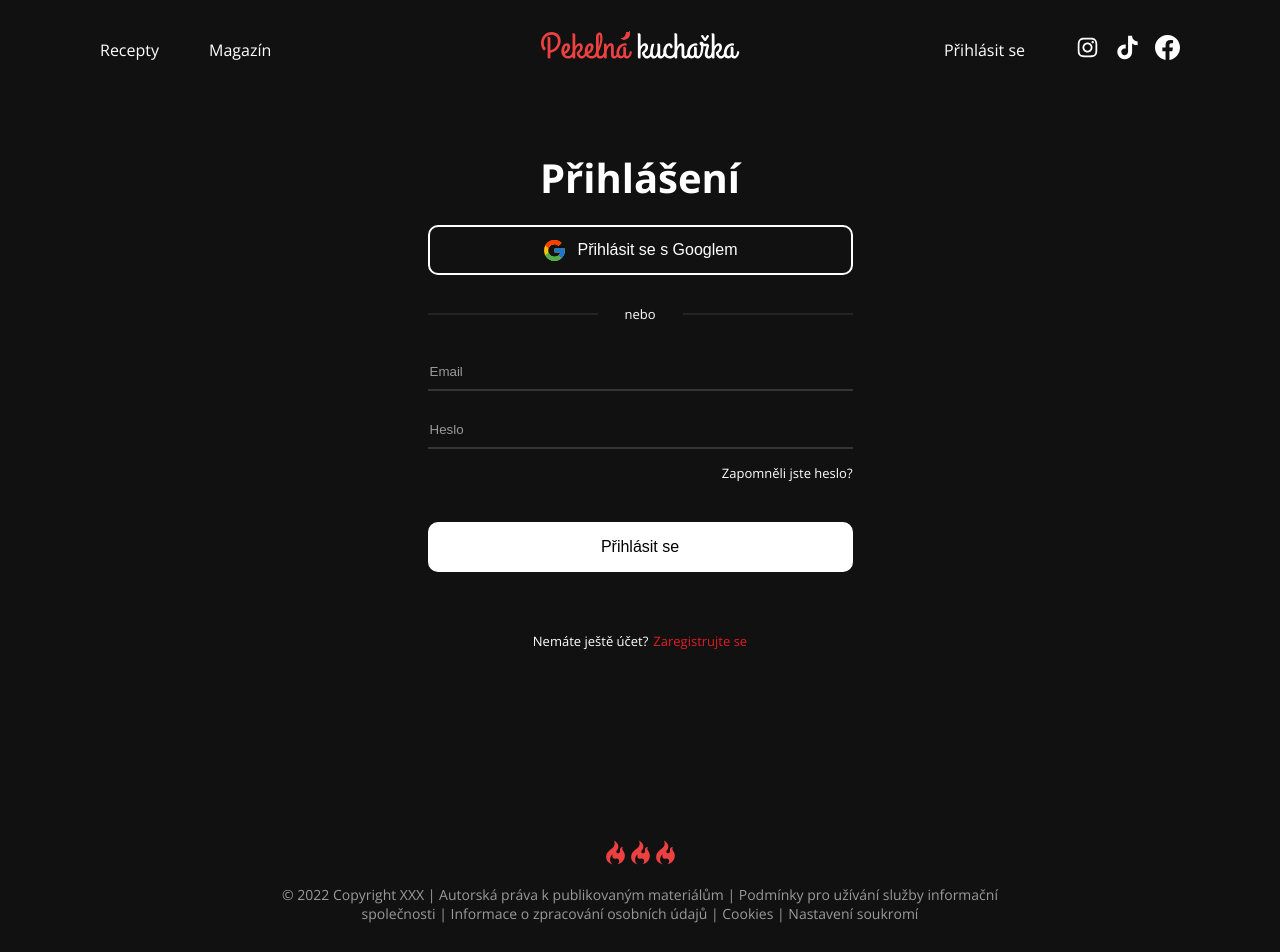
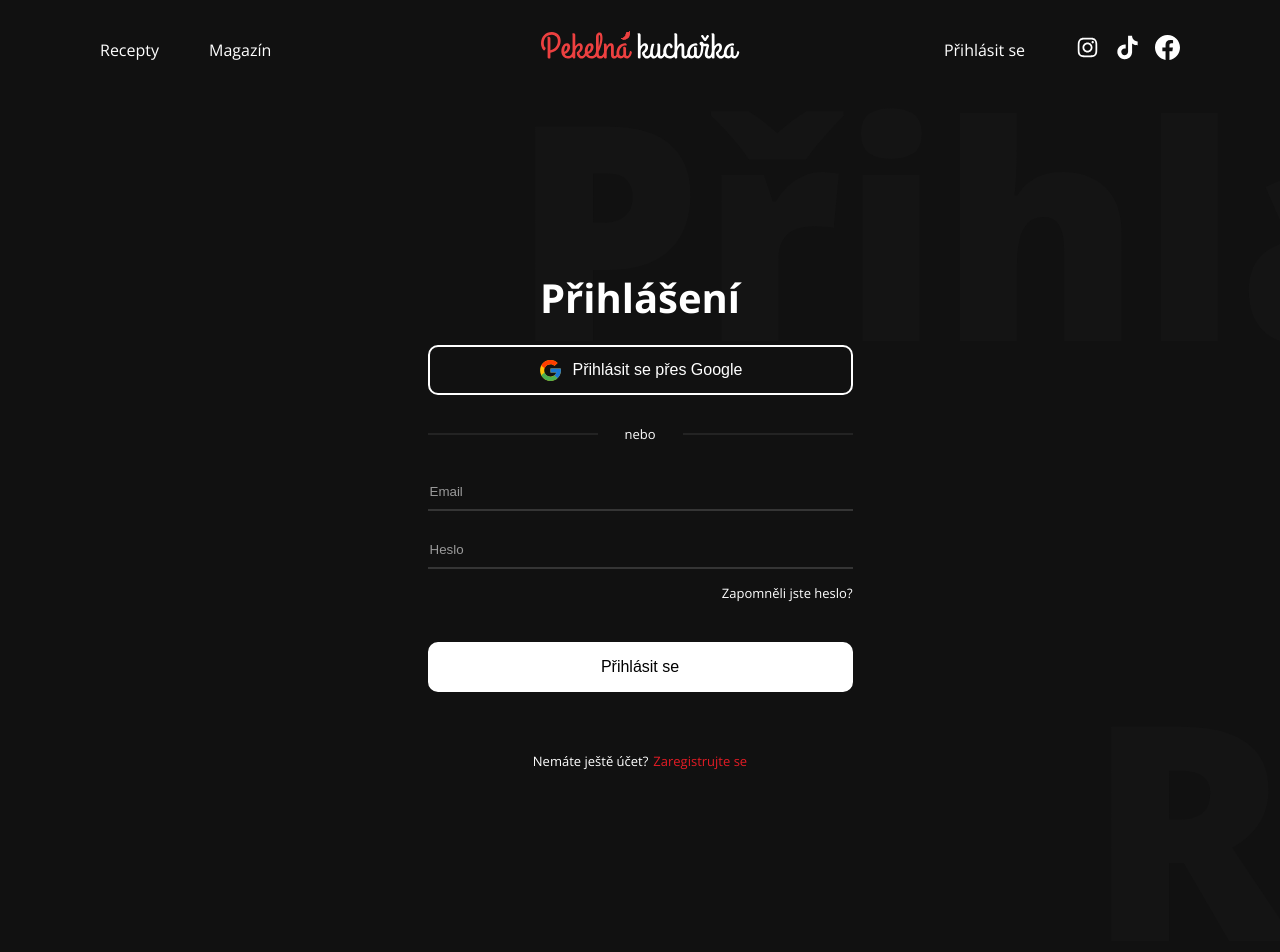
Before and after one commit to Davi15S/pekelna-kucharka, a Next.js app: page /login in a window 1280 px wide. Shown: the top 952 px of the page. Built offline with nearby package versions, Linux system fonts and the light colour scheme.

Commit message:
Loading units from API

```diff
--- /dev/null
+++ b/src/app/api/units/index.ts
@@ -0,0 +1,6 @@
+import { IUnits } from "@shared/units";
+import { fetchApi } from "..";
+
+export const getUnits = () => {
+  return fetchApi<{ data: { attributes: IUnits } }>("unit?populate=*");
+};
--- a/src/app/layouts/Main/components/Footer/styled.ts
+++ b/src/app/layouts/Main/components/Footer/styled.ts
@@ -4,7 +4,6 @@ import { Theme } from "@styles/theme";
 
 export const FooterWrapper = styled(Column)`
   position: relative;
-  z-index: 10;
 `;
 
 export const FooterText = styled.p<{ theme?: Theme }>`
--- a/src/app/layouts/Main/components/Page/styled.ts
+++ b/src/app/layouts/Main/components/Page/styled.ts
@@ -32,9 +32,7 @@ export const PageContent = styled(Column)<{
   padding: ${({ p, topP }) => (p ? p : `${topP ? "100px" : "0px"} 80px 0 80px`)};
   align-items: center;
   max-width: 1400px;
-  position: relative;
   width: 100%;
-  z-index: 1;
 
   @media only screen and (max-width: 1024px) {
     padding: ${({ p, topP }) => (p ? p : `${topP ? "100px" : "0px"} 20px 0 20px`)};
@@ -43,6 +41,9 @@ export const PageContent = styled(Column)<{
 
 export const PageWrapper = styled.div`
   min-height: 100vh;
+  position: relative;
+  z-index: 1;
   display: flex;
-  justify-content: center;
+  flex-direction: column;
+  align-items: center;
 `;
--- a/src/app/layouts/Main/index.tsx
+++ b/src/app/layouts/Main/index.tsx
@@ -41,17 +41,15 @@ function MainLayout({ children }: { children: React.ReactNode }) {
   }
 
   return (
-    <>
     <PageBackgroundProvider value={{ bgImage, setBgImage, bgHeight, setBgHeight }}>
       <PageFixedContextProvider value={{ isFixed, handleIsFixed }}>
         <Page>
           <Navbar active={active} handleClick={handleNavbar} />
           {children}
+          <Footer />
         </Page>
-          <Footer />
       </PageFixedContextProvider>
     </PageBackgroundProvider>
-    </>
   );
 }
 
--- a/src/app/views/Main/Auth/index.tsx
+++ b/src/app/views/Main/Auth/index.tsx
@@ -25,11 +25,11 @@ function Auth(props: { pathName: string }) {
   return (
     <>
       <BgTitle title="Přihlásit se" top="20px" mobileTop="10vh" left="-10vw" />
-      <BgTitle title="Registrace" top="65vh" left="35vw" mobileTop="80vh" mobileLeft="55vw" />
+      <BgTitle title="Registrace" top="70vh" left="35vw" mobileTop="80vh" mobileLeft="55vw" />
       <PageContent>
         <LoginWrapper alignItems="center" justifyContent="center" h="100vh">
           <MainTitle fontSize="40px">{isLogin ? "Přihlášení" : "Registrace"}</MainTitle>
-          {isLogin ? <Button transparent text="Přihlásit se s Googlem" icon={<FcGoogle style={{ marginRight: "10px" }} size={25} />} h="50px" /> : null}
+          {isLogin ? <Button transparent text="Přihlásit se přes Google" icon={<FcGoogle style={{ marginRight: "10px" }} size={25} />} h="50px" /> : null}
           <Column h="auto" w="100%">
             {isLogin ? <LoginInputs /> : <RegisterInputs />}
           </Column>
```
Also changed, not shown: pages/recipes/new/index.tsx (+9 -2 lines), src/app/views/Main/Form/index.tsx (+5 -6 lines). Lines whose indentation alone changed are shown as unchanged.
